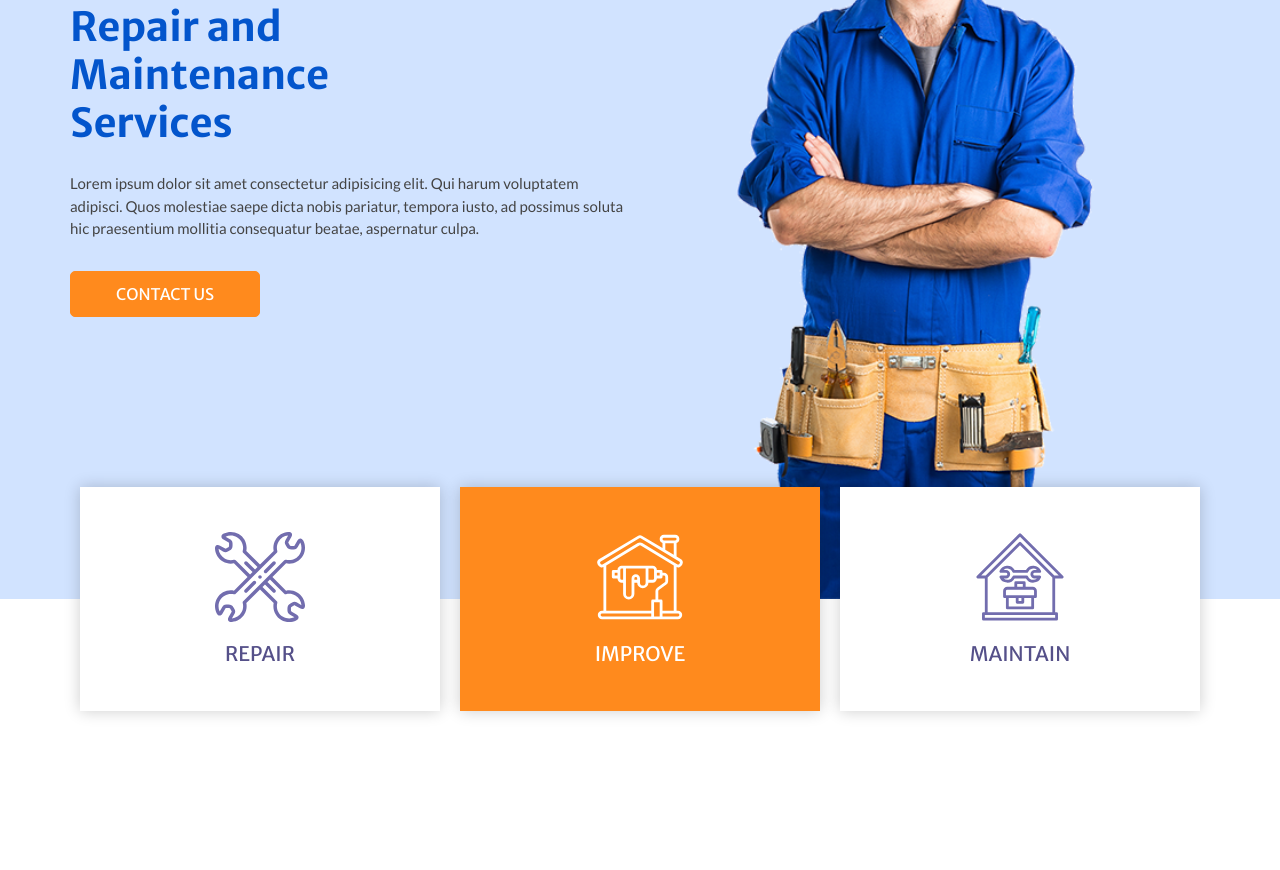
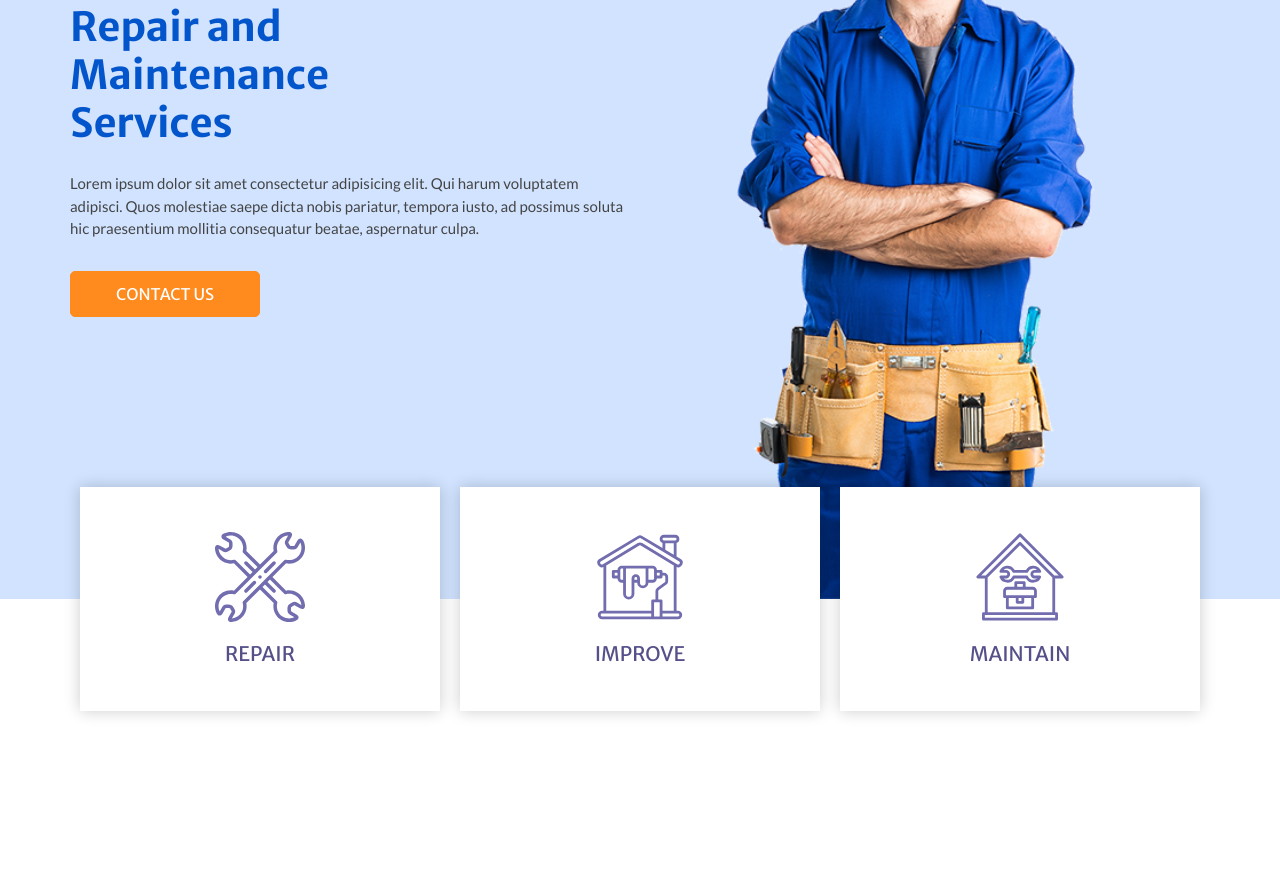
Before and after one commit to MedELHattab/brief-1, a plain HTML site: page index.html in a window 1280 px wide. Shown: the part 307-1177 px from the top of the page. Drawn offline with nearby package versions, Linux system fonts and the light colour scheme; some packages are replaced by stand-ins of ours.

Commit message:
Update index.html

```diff
--- a/index.html
+++ b/index.html
@@ -137,7 +137,7 @@
             Repair
           </h5>
         </div>
-        <div class="box active">
+        <div class="box">
           <div class="img-box">
             <svg xmlns="http://www.w3.org/2000/svg" viewBox="0 0 64 64" width="512" height="512">
               <g id="paint-painted-paint_roller-home-house" data-name="paint-painted-paint roller-home-house">
```
